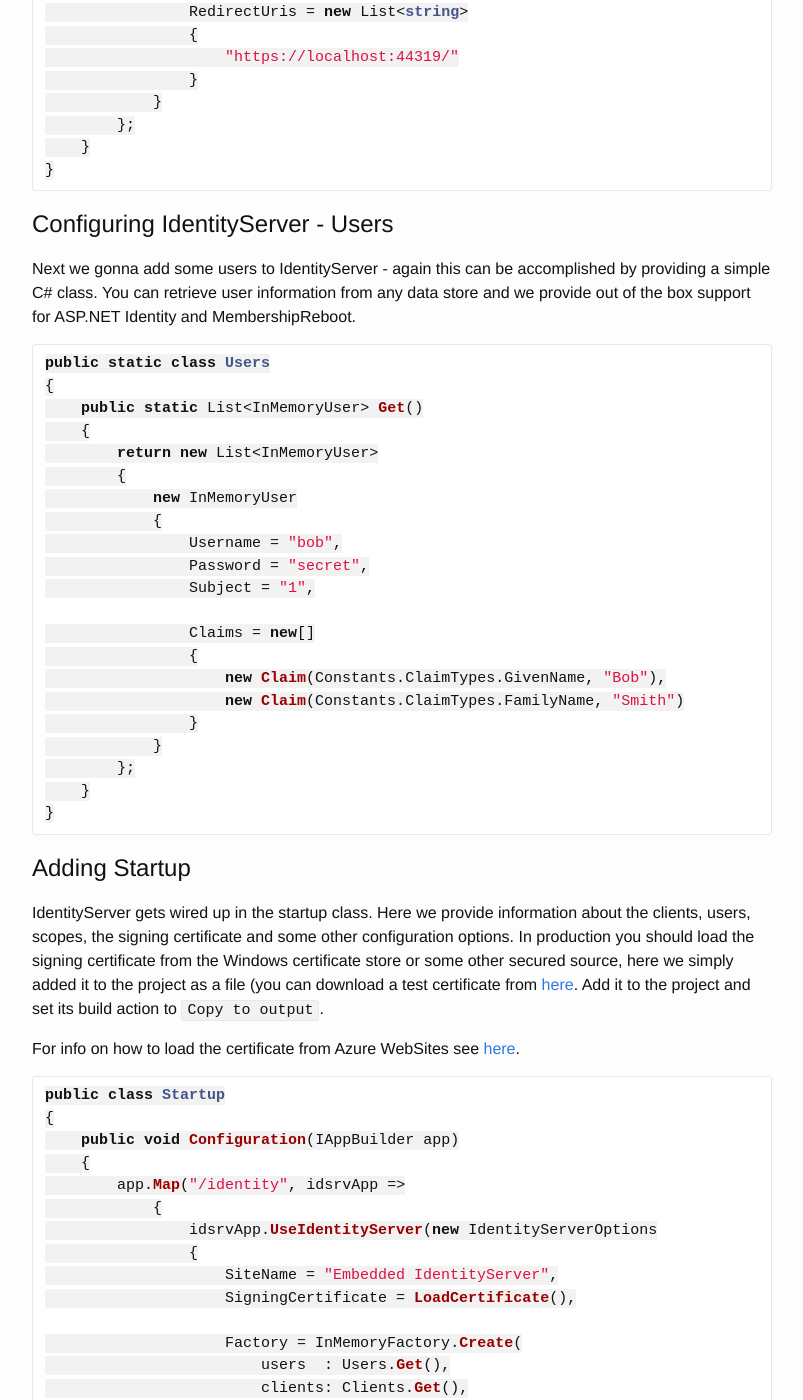
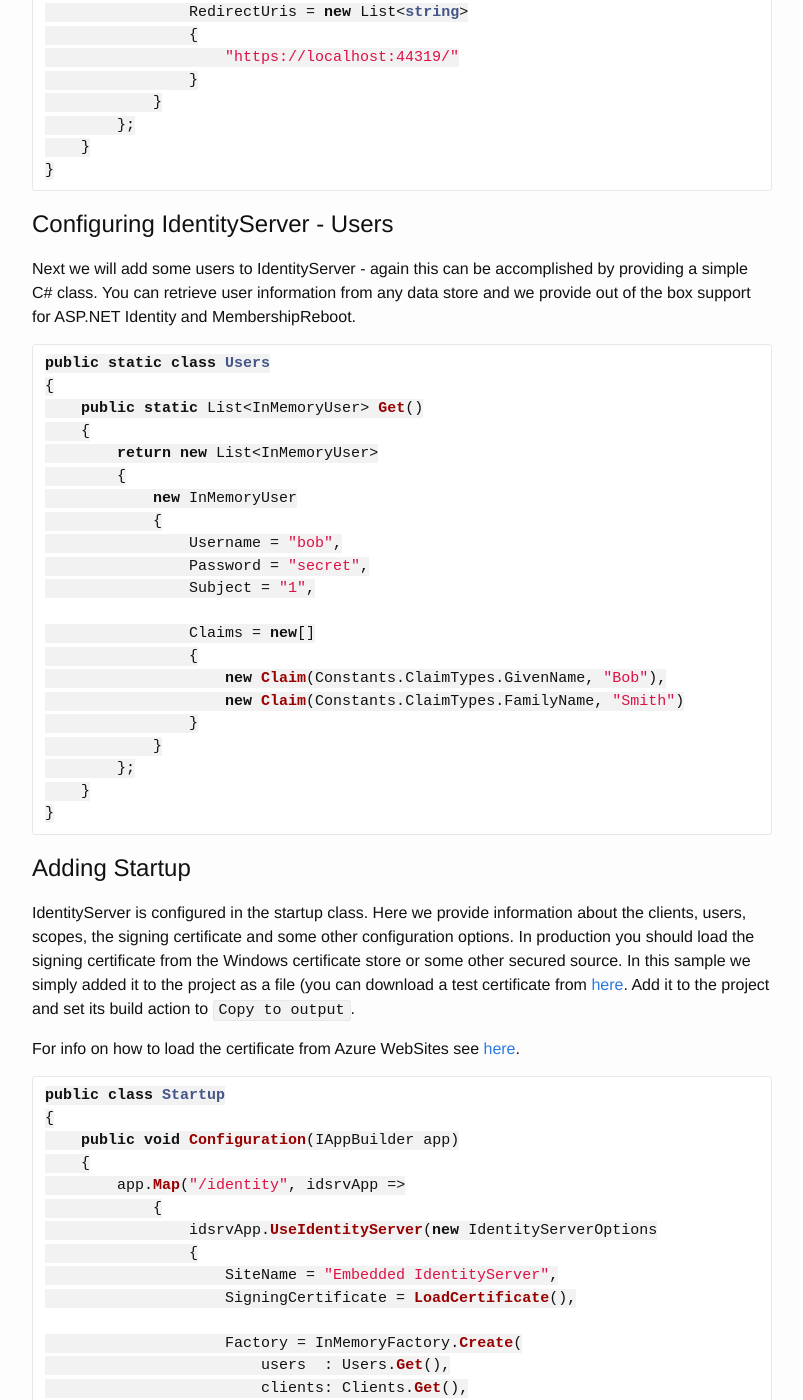
Before and after one commit to IdentityServer/Documentation, a Jekyll site: the page built from docs/overview/mvcGettingStarted.md, in a window 1280 px wide and 1400 px high, scrolled down 1749 px. Shown: the whole window, without its empty margins (238-1041 px from the left). Built offline with Jekyll 4.4.1, drawn with Linux system fonts in a browser that asks for light colours; Markdown is read by kramdown in place of the engine named in the settings; some of the changed text lies outside the part shown.

Commit message:
Update mvcGettingStarted.md
edits

````diff
--- a/docs/overview/mvcGettingStarted.md
+++ b/docs/overview/mvcGettingStarted.md
@@ -18,7 +18,8 @@
 
 ![set ssl](https://cloud.githubusercontent.com/assets/1454075/4604894/9f18b656-51bd-11e4-935c-e3ecdb3d1905.png)
 
-**Important** Don't forget to update the start URL in your project properties.
+**Important**
+Don't forget to update the start URL in your project properties.
 
 ## Adding IdentityServer
 IdentityServer is based on OWIN/Katana and distributed as a Nuget package. To add it to the newly created web host, install the following two packages:
@@ -56,7 +57,7 @@
 ```
 
 ## Configuring IdentityServer - Users
-Next we gonna add some users to IdentityServer - again this can be accomplished by providing a simple C# class. You can retrieve user information from any data store and we provide out of the box support for ASP.NET Identity and MembershipReboot.
+Next we will add some users to IdentityServer - again this can be accomplished by providing a simple C# class. You can retrieve user information from any data store and we provide out of the box support for ASP.NET Identity and MembershipReboot.
 
 ```csharp
 public static class Users
@@ -83,10 +84,10 @@
 ```
 
 ## Adding Startup
-IdentityServer gets wired up in the startup class. Here we provide information about the clients, users, scopes,
+IdentityServer is configured in the startup class. Here we provide information about the clients, users, scopes,
 the signing certificate and some other configuration options.
-In production you should load the signing certificate from the Windows certificate store or some other secured source,
-here we simply added it to the project as a file (you can download a test certificate from [here](https://github.com/thinktecture/Thinktecture.IdentityServer.v3.Samples/tree/master/source/Certificates).
+In production you should load the signing certificate from the Windows certificate store or some other secured source.
+In this sample we simply added it to the project as a file (you can download a test certificate from [here](https://github.com/thinktecture/Thinktecture.IdentityServer.v3.Samples/tree/master/source/Certificates).
 Add it to the project and set its build action to `Copy to output`.
 
 
@@ -290,7 +291,7 @@
 When you inspect the claims on the about page, you will notice two things: some claims have odd long type names and there are more claims than you probably need in your application.
 
 The long claim names come from Microsoft's JWT handler trying to map some claim types to .NET's `ClaimTypes` class types.
-You can turn off this behavior with the following line of code (in `startup`).
+You can turn off this behavior with the following line of code (in `Startup`).
 
 This also means that you need to adjust the configuration for anti-CSRF protection to the new unique `sub` claim type:
 
@@ -709,7 +710,8 @@
 }
 ```
 
-**Note**: IdentityServer issues standard JSON Web Tokens (JWT), and you could use the plain Katana JWT middleware to validate them. Our middleware is just a convenience since it can auto-configure itself using the IdentityServer discovery document (metadata).
+**Note**
+IdentityServer issues standard JSON Web Tokens (JWT), and you could use the plain Katana JWT middleware to validate them. Our middleware is just a convenience since it can auto-configure itself using the IdentityServer discovery document (metadata).
 
 ## Registering the API in IdentityServer
 
@@ -749,7 +751,7 @@
 ```
 
 ## Registering a Web API Client
-Next we gonna call the API. You can do that either as using client credentials (think service account) or by delegating the users identity. We will start with the client credentials.
+Next we will call the API. You can do that either as using client credentials (think service account) or by delegating the users identity. We will start with the client credentials.
 
 First we need to register a new client for the MVC app. For security reasons, IdentityServer only allows one flow per client, and since our existing MVC client already uses hybrid flow, we need to create a new client for the service to service communication.
 
````
Also changed, not shown: other parts of docs/overview/mvcGettingStarted.md (+1 -1 lines).
